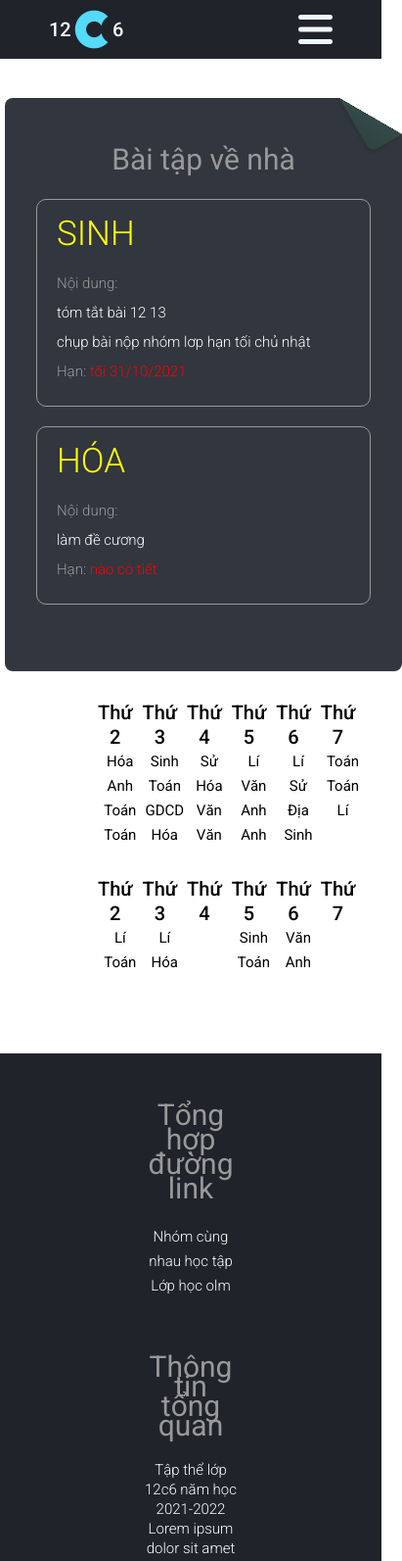
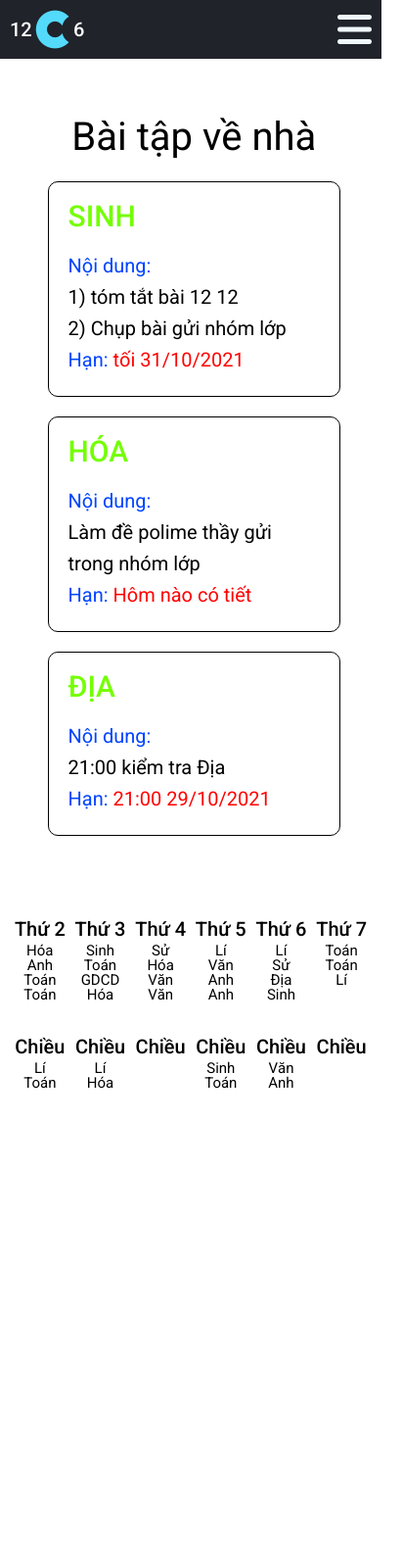
Before and after one commit to vuduynhiennn/12c6-utils, a plain HTML site: page index.html in a window 390 px wide. Shown: the top 1593 px of the page at 98% size, 411 px wide, since content can reach past the window. After the commit the page ends 1203 px from the top, so only its background shows below. Drawn offline with Linux system fonts and the light colour scheme.

Commit message:
add file and fix bug ui

```diff
--- a/index.html
+++ b/index.html
@@ -45,19 +45,23 @@
             <div class="container">
                 <div class="note note--blue">
                     <div class="btvn">
-                        <h1 class="heading">Bài tập về nhà</h1>
+                        <h1 class="headingTop">Bài tập về nhà</h1>
 
                         <div class="btvn--box">
                             <h1 class="monhoc">Sinh</h1>
                             <p class="footer--text">
-                                <span style="color: #999999">Nội dung: </span>
+                                <span class="content"> Nội dung: </span>
                                 <br>
 
-                                tóm tắt bài 12 13
+                                <span style="color: black;" class="content">
+                                    1) tóm tắt bài 12 12
+                                    <br>
+                                    2) Chụp bài gửi nhóm lớp
+                                </span>
+
+
                                 <br>
-                                chụp bài nộp nhóm lơp hạn tối chủ nhật
-                                <br>
-                                <span style="color: #999999">Hạn: </span> <span style="color: red;" class="red">
+                                <span class="content">Hạn: </span> <span class="content" style="color: red;" class="red">
                                     tối 31/10/2021</span>
                             </p>
                         </div>
@@ -65,17 +69,36 @@
                         <div class="btvn--box">
                             <h1 class="monhoc">Hóa</h1>
                             <p class="footer--text">
-                                <span style="color: #999999">Nội dung: </span>
+                                <span class="content"> Nội dung: </span>
                                 <br>
-                                làm đề cương
+
+                                <span style="color: black;" class="content">
+                                    Làm đề polime thầy gửi trong nhóm lớp
+                                </span>
+
+
                                 <br>
-                                <span style="color: #999999">Hạn: </span> <span style="color: red;" class="red">
-                                    nào có tiết</span>
+                                <span class="content">Hạn: </span> <span class="content" style="color: red;" class="red">
+                                    Hôm nào có tiết</span>
                             </p>
                         </div>
 
+                        <div class="btvn--box">
+                            <h1 class="monhoc">Địa</h1>
+                            <p class="footer--text">
+                                <span class="content"> Nội dung: </span>
+                                <br>
+
+                                <span style="color: black;" class="content">
+                                    21:00 kiểm tra Địa
+                                </span>
 
 
+                                <br>
+                                <span class="content">Hạn: </span> <span class="content" style="color: red;" class="red">
+                                    21:00 29/10/2021</span>
+                            </p>
+                        </div>
 
 
                     </div>
@@ -144,12 +167,13 @@
                 <table class="afternoon">
                     <thead>
                         <tr>
-                            <th>Thứ 2</th>
-                            <th>Thứ 3</th>
-                            <th>Thứ 4</th>
-                            <th>Thứ 5</th>
-                            <th>Thứ 6</th>
-                            <th>Thứ 7</th>
+                            <th>Chiều</th>
+                            <th>Chiều</th>
+                            <th>Chiều</th>
+                            <th>Chiều</th>
+                            <th>Chiều</th>
+                            <th>Chiều</th>
+
                         </tr>
                     </thead>
                     <tbody>
@@ -174,7 +198,7 @@
             </div>
         </div>
     </div>
-    <footer>
+    <!-- <footer>
         <ul class="footer--ctn">
             <ul class="footer--left">
                 <li class="footer--left__list">
@@ -255,7 +279,7 @@
                     </li>
             </ul>
         </ul>
-    </footer>
+    </footer> -->
 </body>
 
 </html>
--- a/style/conten-right.css
+++ b/style/conten-right.css
@@ -1,84 +1,11 @@
-.container {
-    display: grid;
-    align-items: center;
-    justify-content: center;
-    grid-template-columns: repeat(auto-fit, minmax(380px, 1fr));
-    grid-gap: 3em;
-}
+
 .note {
     width: 90%;
     padding: 3em 2em;
 }
 .note--blue {
-    position: relative;
-    background: #20232A;
+    background: #000000;
     min-height: 400px;
-    background: linear-gradient(-150deg, transparent 2em, #32363f 0);
+    background: linear-gradient(-150deg, transparent 2em, #ffffff 0);
     border-radius: 0.5em;
 }
-.note--blue::before {
-    content: '';
-    position: absolute;
-    top: 0;
-    right: 0;
-    background: linear-gradient(210deg, transparent 50%, rgba(53, 86, 78, .6) 0, rgba(43, 70, 64, .8) 100%) 100% 0 no-repeat;
-    width: 4em;
-    height: 2.3094010768em;
-    transform: rotateX(180deg) rotateZ(120deg);
-    border-bottom-left-radius: inherit;
-    box-shadow: -0.2em 0.2em 0.3em -0.1em rgba(0, 0, 0, .15);
-}
-.note--organge {
-    position: relative;
-    background: #e1a36f;
-    background: linear-gradient(-150deg, transparent 1.5em, #e1a36f 0);
-    border-radius: 0.5em;
-}
-.note--organge::before {
-    content: '';
-    position: absolute;
-    top: 0;
-    right: 0;
-    background: linear-gradient(210deg, transparent 50%, rgba(212, 123, 48, .6) 0, rgba(194, 110, 40, .8) 100%) 100% 0 no-repeat;
-    width: 3em;
-    height: 1.7320508076em;
-    transform: rotateX(180deg) rotateZ(120deg);
-    border-bottom-left-radius: inherit;
-    box-shadow: -0.2em 0.2em 0.3em -0.1em rgba(0, 0, 0, .15);
-}
-.note--pink {
-    position: relative;
-    background: #d97d70;
-    background: linear-gradient(-110deg, transparent 2em, #d97d70 0);
-    border-radius: 0.5em;
-}
-.note--pink::before {
-    content: '';
-    position: absolute;
-    top: 0;
-    right: 0;
-    background: linear-gradient(250deg, transparent 50%, rgba(199, 71, 53, .6) 0, rgba(179, 64, 48, .8) 100%) 100% 0 no-repeat;
-    width: 2.128355545em;
-    height: 5.8476088003em;
-    transform: rotateX(180deg) rotateZ(40deg);
-    border-bottom-left-radius: inherit;
-    box-shadow: -0.2em 0.2em 0.3em -0.1em rgba(0, 0, 0, .15);
-}
-.note--green {
-    position: relative;
-    background: #6f916e;
-    background: linear-gradient(-155deg, transparent 2.5em, #6f916e 0);
-    border-radius: 0.5em;
-}
-.note--green::before {
-    content: '';
-    position: absolute;
-    top: 0;
-    right: 0;
-    background: linear-gradient(205deg, transparent 50%, rgba(78, 102, 77, .6) 0, rgba(67, 87, 66, .8) 100%) 100% 0 no-repeat;
-    width: 5.9155039579em;
-    height: 2.7584447974em;
-    transform: rotateX(180deg) rotateZ(130deg);
-    border-bottom-left-radius: inherit;
-    box-shadow: -0.2em 0.2em 0.3em -0.1em rgba(0, 0, 0, .15);
-}
--- a/style/footer.css
+++ b/style/footer.css
@@ -39,9 +39,9 @@ footer {
     width: 33%;
 }
 
-.heading {
-    font-size: 30px;
-    color: #999999;
+.headingTop {
+    font-size: 4rem;
+    color: #000000;
     margin-bottom: 25px;
     font-weight: 400;
 }
--- a/style/main.css
+++ b/style/main.css
@@ -2,6 +2,7 @@
 
 html {
     font-family: 'Roboto', sans-serif;
+    font-size: 16px;
     box-sizing: border-box;
 }
 
@@ -16,28 +17,18 @@ html {
 .main--left {
     width: 90%;
 }
-table {
-    /* background-color: aqua; */
-    /* top: -10px; */
-    position: relative;
-    /* right: -45px; */
-    width: 100%;
-    text-align: center;
-    line-height: 25px;
-    margin-bottom: 30px;
-    margin-top: 30px;
-    margin-right: 0px;
-    border: 0px;
-    padding: 0px;
-}
 table th {
-    font-size: 20px;
+    font-size: 2rem;
     font-weight: 500;
-    padding-right: 10px;
+    line-height: 3rem;
 }
 
 table td {
-    font-size: 15px;
+    font-size: 1.5rem;
+}
+table {
+    width: 100%;
+    margin-top: 30px;
 }
 .main--right__content {
     width: 100%;
@@ -46,12 +37,22 @@ table td {
     width: 100%;
 }
 
+.content {
+    color: #0044ff;
+    font-size: 2rem;
+    font-weight: 400;
+}
+
+.footer--text {
+    color: #000000;
+}
+
 .btvn--box {
     text-align: start;
-    line-height: 30px;
-    font-size: 25px;
+    line-height: 3rem;
+    font-size: 2rem;
     font-weight: 300;
-    border: 1px solid #999999;
+    border: 1px solid #000000;
     padding: 20px;
     border-radius: 10px;
     margin: 0px 0px 20px 0px;
@@ -59,13 +60,16 @@ table td {
 
 .monhoc {
     padding-bottom: 20px;
-    color: yellow;
-    font-size: 35px;
+    font-weight: 500;
+    color: #73ff00;
+    font-size: 3rem;
     text-transform: uppercase   ;
 }
 
 .deadline {
     color: #54DAFB;
+    font-size: 2rem;
+    font-weight: 500;
 }
 
 .main--right {
--- a/style/responsive.css
+++ b/style/responsive.css
@@ -1,5 +1,16 @@
 
 @media screen and (max-width: 1040px) {
+    html {
+        font-size: 10px;
+        box-sizing: border-box;
+    }
+    header {
+        width: 100vw;
+    }
+    .header--ctn {
+        padding: 0px 10px;
+        width: 100vw;
+    }
     .icon {
         display:block;
         cursor: pointer;
@@ -7,26 +18,11 @@
     #time {
         display: none;
     }
-    .footer--ctn {
-        display: flex;
-        flex-direction: column;
-        align-items: center;
-        justify-content: center;
-        text-align: center;
-
+    .main {
+        padding: 90px 10px;
     }
-    .footer--mid {
-        padding: 60px 0px;
-        width: 100%;
-    }
-    .footer--left {
-        width: 100%;
-    }
-    .footer--right {
-        width: 100%;
-    }
-    .heading {
-        width: 100%;
+    table th {
+        font-size: 2rem;
     }
 }
 
@@ -34,10 +30,5 @@
 
 
 @media screen and (max-width: 560px) {
-  .main {
-    padding: 100px 100px 50px 100px;
-  }
-  .header--ctn {
-    padding: 0px 50px;
+
 }
-}
```
